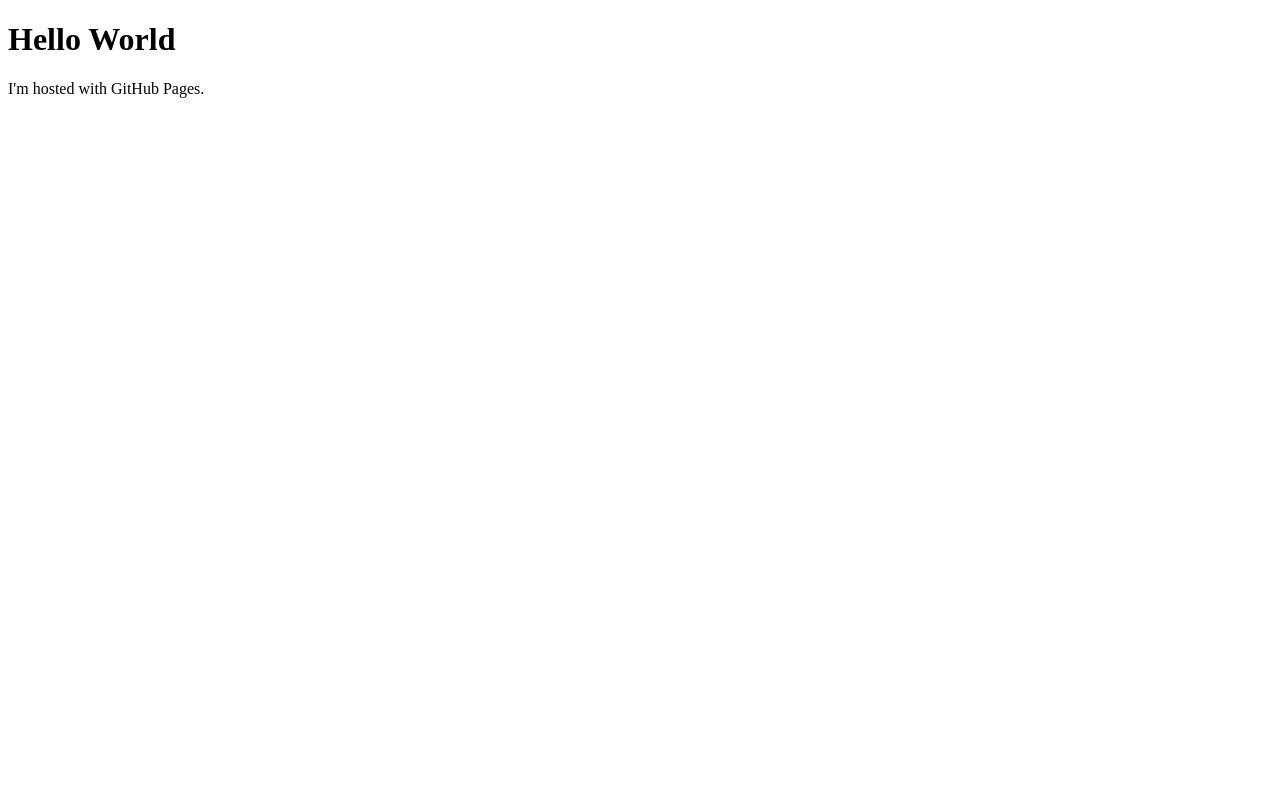
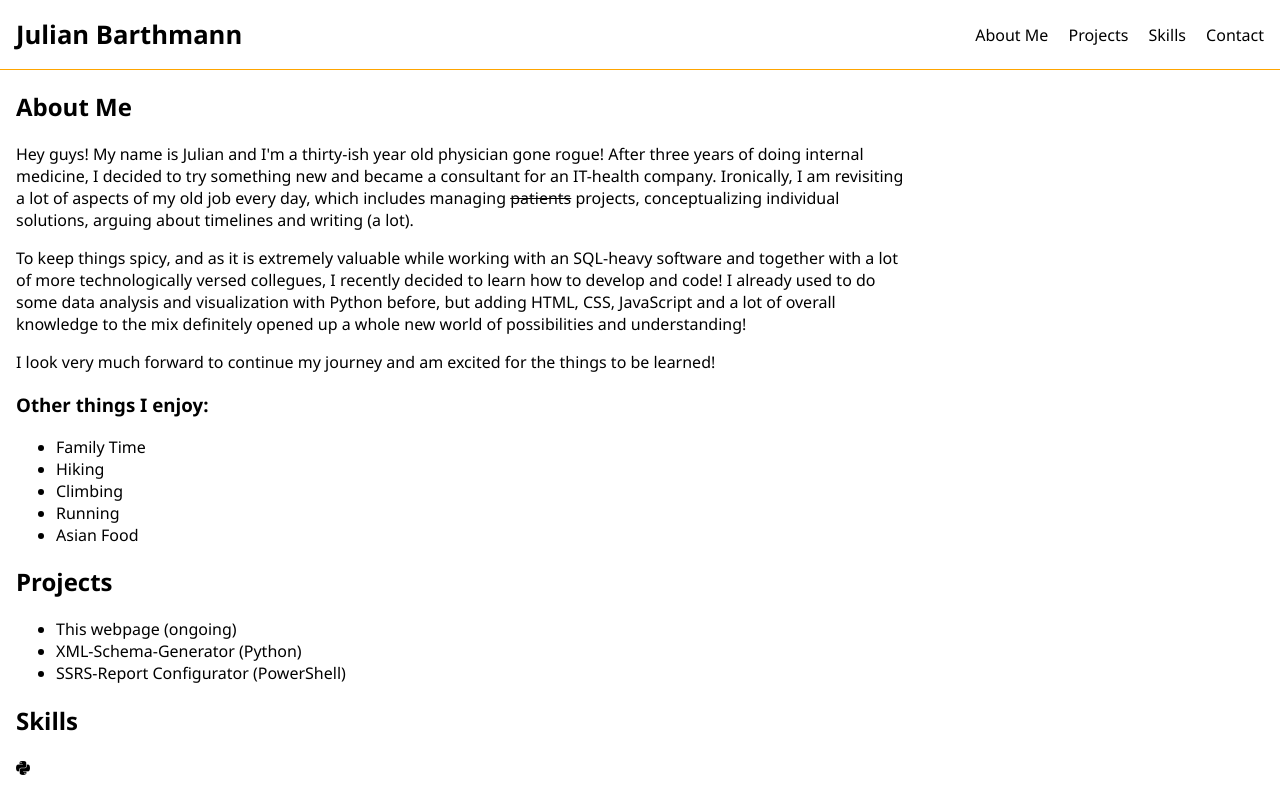
Before and after one commit to MrBtheMD/MrBtheMD.github.io, a website: page index.html in a window 1280 px wide. Drawn offline with Linux system fonts and the light colour scheme.

Commit message:
First commit

```diff
--- a/index.html
+++ b/index.html
@@ -1,7 +1,71 @@
 <!DOCTYPE html>
-<html>
+<html lang="en">
+
+<head>
+    <title>Julian Barthmann: Portfolio Site</title>
+    <meta name="viewport" content="width=device-width, initial-scale=1">
+    <meta charset="UTF-8">
+    <link rel="stylesheet" href="./ressources/style.css">
+    <script src="./ressources/script.js" defer></script>
+    <script src="https://kit.fontawesome.com/0affe0c622.js" crossorigin="anonymous"></script>
+</head>
+
 <body>
-<h1>Hello World</h1>
-<p>I'm hosted with GitHub Pages.</p>
+    <header>
+        <h1>Julian Barthmann</h1>
+        <nav>
+            <ul>
+                <li>About Me</li>
+                <li>Projects</li>
+                <li>Skills</li>
+                <li>Contact</li>
+            </ul>
+        </nav>
+    </header>
+    <main>
+        <section class="aboutme">
+            <h2>About Me</h2>
+            <p>Hey guys! My name is Julian and I'm a thirty-ish year old physician gone rogue! After three years of
+                doing internal medicine, I decided to try something new and became a consultant for an IT-health
+                company. Ironically, I am revisiting a lot of aspects of my old job every day, which includes managing
+                <strike>patients</strike> projects, conceptualizing individual solutions, arguing about timelines and
+                writing (a lot).
+            </p>
+            <p>To keep things spicy, and as it is extremely valuable while working with an SQL-heavy software and
+                together with a lot of more technologically versed collegues, I recently decided to learn how to develop
+                and code! I already used to do some data analysis and visualization with Python before, but adding HTML,
+                CSS, JavaScript and a lot of overall knowledge to the mix definitely opened up a whole new world of
+                possibilities and understanding!</p>
+            <p>I look very much forward to continue my journey and am excited for the things to be learned!</p>
+
+            <h3>Other things I enjoy:</h3>
+                <ul>
+                    <li>Family Time</li>
+                    <li>Hiking</li>
+                    <li>Climbing</li>
+                    <li>Running</li>
+                    <li>Asian Food</li>
+                </ul>
+        </section>
+        <section>
+            <h2 id="projects">Projects</h2>
+                <ul>
+                    <li>This webpage (ongoing)</li>
+                    <li>XML-Schema-Generator (Python)</li>
+                    <li>SSRS-Report Configurator (PowerShell)</li>
+                </ul>
+        </section>
+        <section>
+            <h2 id="skills">Skills</h2>
+            <i class="fa-brands fa-python"></i>
+
+        </section>
+
+    </main>
+    <footer>
+
+    </footer>
+
 </body>
+
 </html>
--- /dev/null
+++ b/package.json
@@ -0,0 +1,6 @@
+{
+  "dependencies": {
+    "@fortawesome/fontawesome-svg-core": "^6.6.0",
+    "@fortawesome/free-solid-svg-icons": "^6.6.0"
+  }
+}
--- /dev/null
+++ b/ressources/style.css
@@ -0,0 +1,38 @@
+* {
+    box-sizing: border-box;
+}
+
+html {
+    font-family:'Segoe UI', Tahoma, Geneva, Verdana, sans-serif;
+}
+
+body {
+    margin: 0 auto;
+
+}
+
+header {
+    position: relative;
+    display: flex;
+    justify-content: space-between;
+    align-items: center;
+    border-bottom: 1px solid orange;
+
+}
+
+header h1 {
+    float: left;
+    font-size: 1.6rem;
+    margin-left: 1rem
+}
+
+header li {
+    list-style: none;
+    display: inline;
+    margin: 0 1rem 0 0;
+}
+
+section {
+    margin: 1rem;
+    max-width: 900px;
+}
```
Also changed, not shown: ressources/script.js (added), 1 other file.
